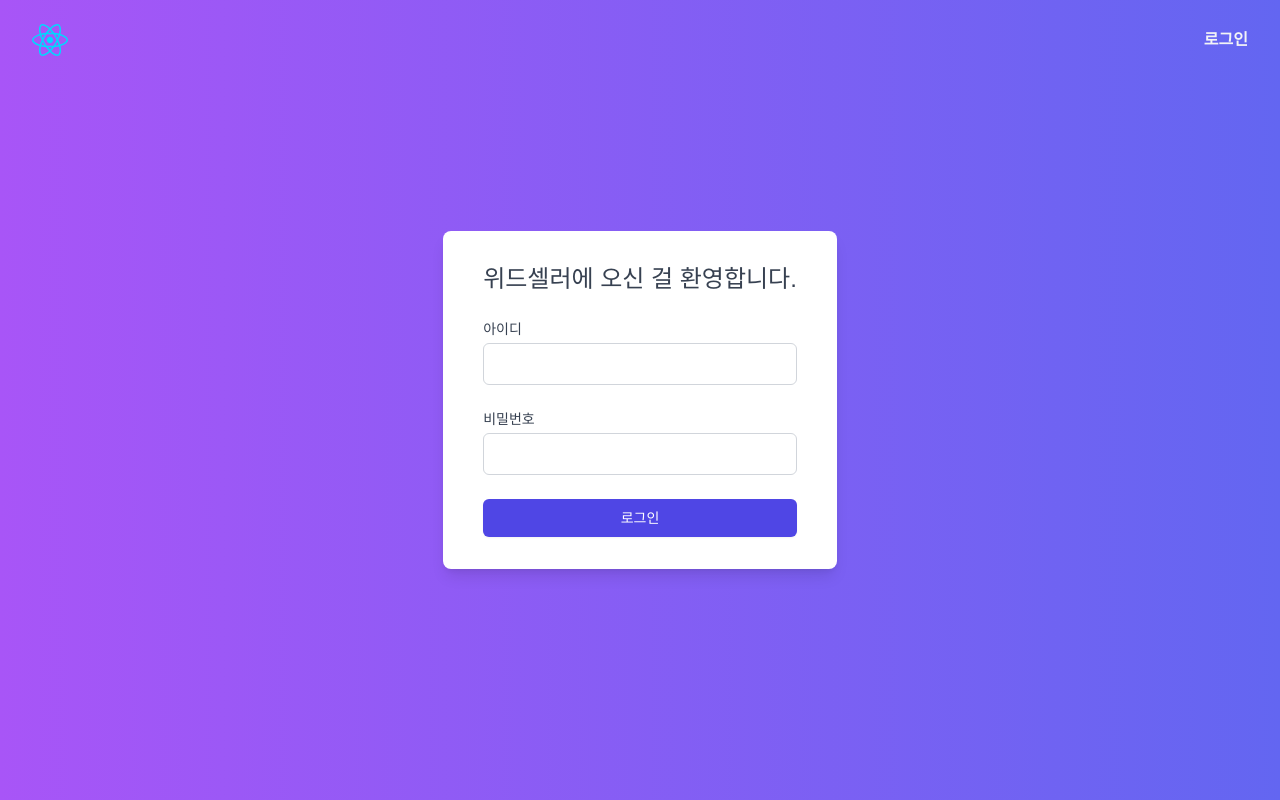
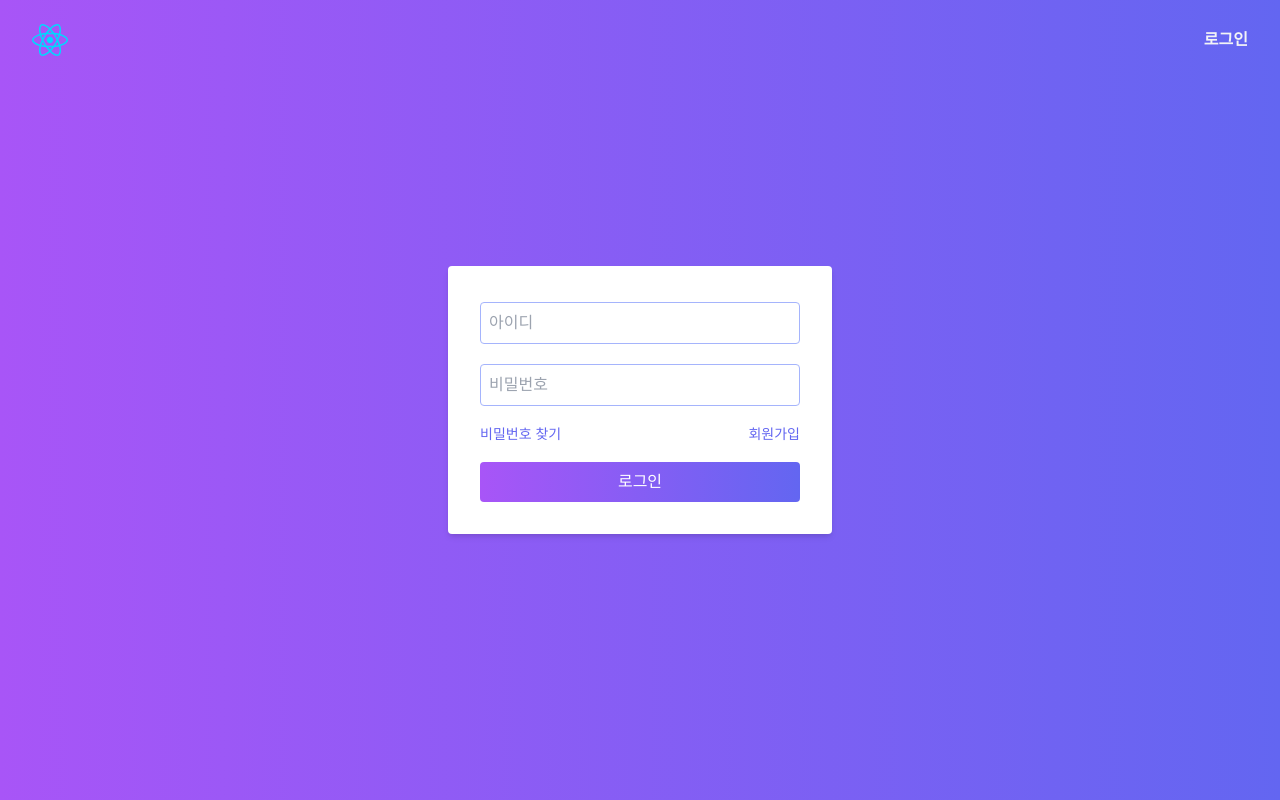
Before and after one commit to with-seller/withseller_front, a React (Vite) app: page /login in a window 1280 px wide. Built offline with nearby package versions, Linux system fonts and the light colour scheme.

Commit message:
[feat] login 화면 css 수정

```diff
--- a/src/pages/login/LoginPage.tsx
+++ b/src/pages/login/LoginPage.tsx
@@ -2,47 +2,61 @@ import React from 'react';
 
 function LoginPage() {
   return (
-    <div>
-      <div className="bg-white w-full max-w-md rounded-lg shadow-lg">
-        <div className="px-10 py-8">
-          <h2 className="text-2xl text-center text-gray-700 mb-6">
-            위드셀러에 오신 걸 환영합니다.
-          </h2>
-          <form className="space-y-6">
-            <div>
-              <label htmlFor="email" className="block text-sm font-medium text-gray-700 mb-1">
-                아이디
-              </label>
+      <div className="min-h-screen flex items-center justify-center">
+        <div className="bg-white p-8 rounded shadow-md w-96">
+          <form>
+            <div className="mb-4">
               <input
-                id="email"
-                type="email"
-                autoComplete="email"
-                required
-                className="block w-full px-4 py-2 rounded-md border border-gray-300 focus:outline-none focus:ring-2 focus:ring-indigo-500 focus:border-transparent"
+                  placeholder="아이디"
+                  type="text"
+                  id="username"
+                  name="username"
+                  className="mt-1 p-2 border border-indigo-300 outline-3 outline-indigo-500 hover:border-indigo-500 rounded w-full"
               />
             </div>
-            <div>
-              <label htmlFor="password" className="block text-sm font-medium text-gray-700 mb-1">
-                비밀번호
-              </label>
+            <div className="mb-4">
               <input
+                  placeholder="비밀번호"
+                  type="password"
                   id="password"
-                type="password"
-                autoComplete="current-password"
-                required
-                className="block w-full px-4 py-2 rounded-md border border-gray-300 focus:outline-none focus:ring-2 focus:ring-indigo-500 focus:border-transparent"
+                  name="password"
+                  className="mt-1 p-2 border border-indigo-300 outline-3 outline-indigo-500 hover:border-indigo-500 rounded w-full"
               />
             </div>
+            <div className="mb-4 flex items-center justify-between">
               <div>
+                <a href="#" className="text-sm text-indigo-500 hover:underline">
+                  비밀번호 찾기
+                </a>
+              </div>
+              <div>
+                <a href="#" className="text-sm text-indigo-500 hover:underline">
+                  회원가입
+                </a>
+              </div>
+            </div>
             <button
                 type="submit"
-                className="w-full py-2 px-4 border border-transparent rounded-md shadow-sm text-sm font-medium text-white bg-indigo-600 hover:bg-indigo-700 focus:outline-none focus:ring-2 focus:ring-offset-2 focus:ring-indigo-500"
+                className="from-purple-500 to-indigo-500 bg-gradient-to-r text-white p-2 rounded hover:bg-blue-600 focus:outline-none focus:ring focus:border-blue-300 w-full"
             >
               로그인
             </button>
-            </div>
+            {/*<div className="mt-4">*/}
+            {/*  <hr className="mb-2 border-t border-gray-300" />              */}
+            {/*  <div className="flex flex-col mt-2">*/}
+            {/*    <button className="bg-blue-600 text-white p-2 rounded hover:bg-blue-700 mb-2">*/}
+            {/*      Facebook 로그인*/}
+            {/*    </button>*/}
+            {/*    <button className="bg-red-500 text-white p-2 rounded hover:bg-red-600 mb-2">*/}
+            {/*      Google 로그인*/}
+            {/*    </button>*/}
+            {/*    /!* GitHub 로그인 버튼 추가 (추후 구현 예정) *!/*/}
+            {/*    <button className="bg-black text-white p-2 rounded hover:bg-gray-700">*/}
+            {/*      GitHub 로그인*/}
+            {/*    </button>*/}
+            {/*  </div>*/}
+            {/*</div>*/}
           </form>
-        </div>
         </div>
       </div>
   );
```
Lines whose indentation alone changed are shown as unchanged.
